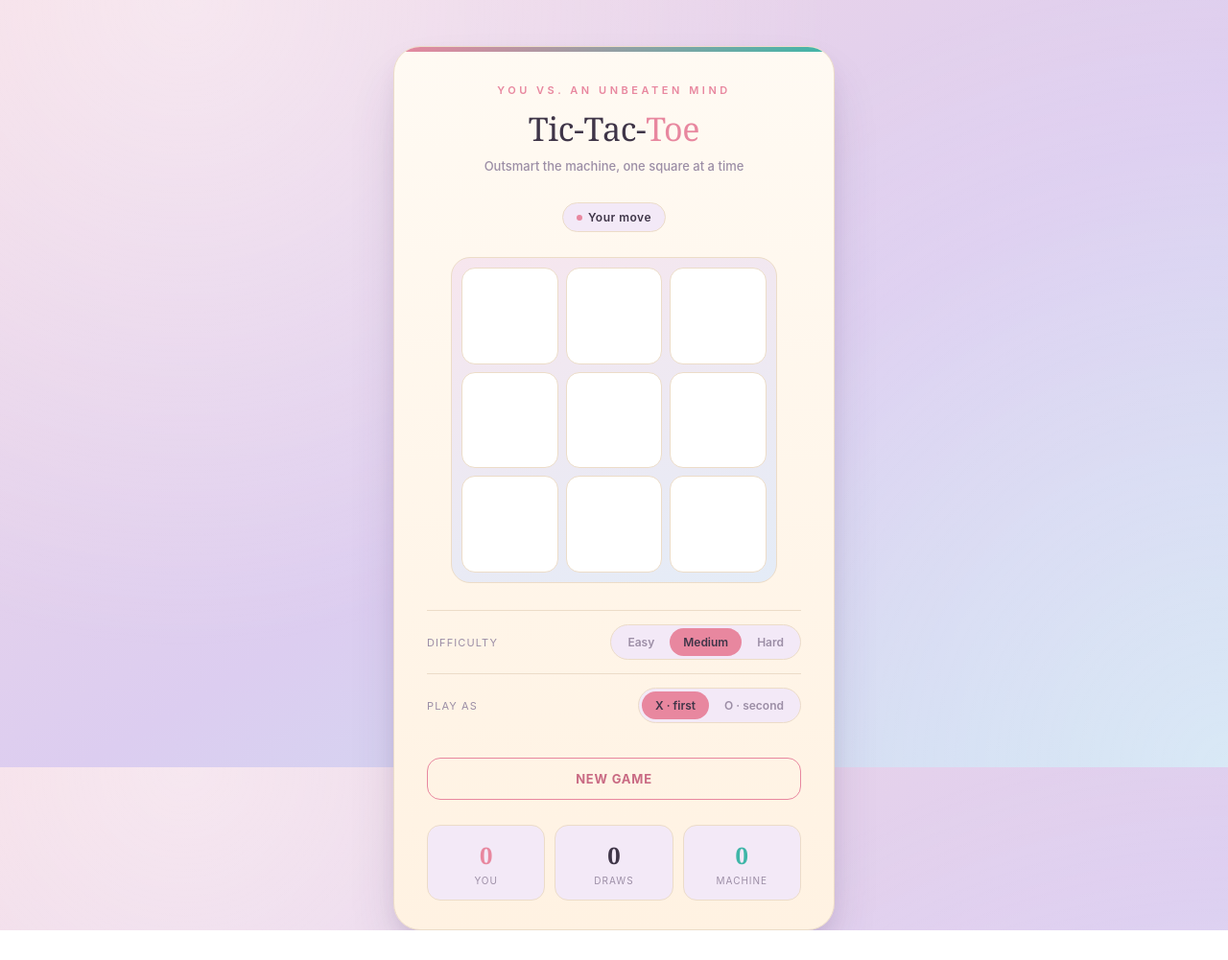
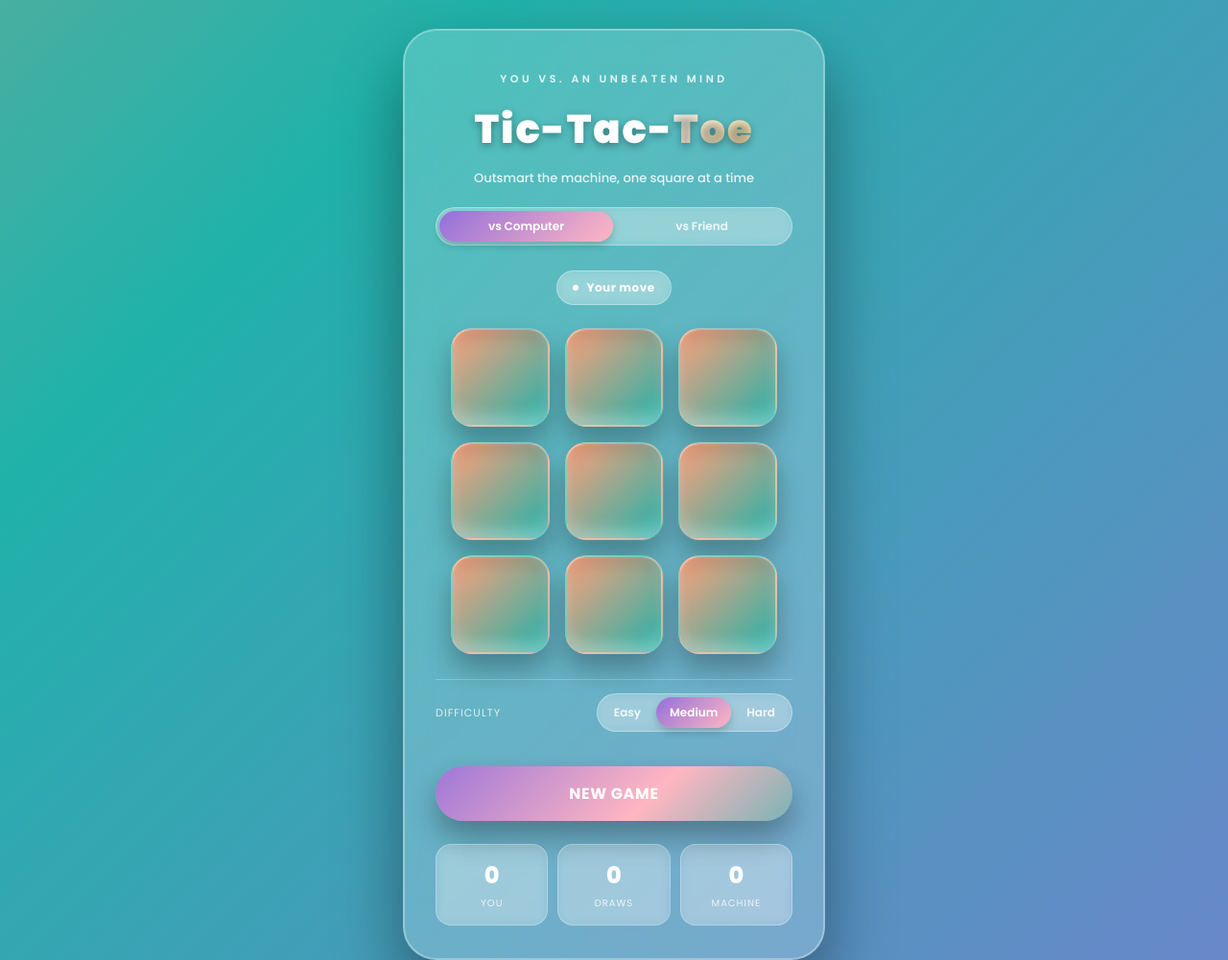
Before and after one commit to MubasharAkram05/Tic-Tac_Toe, a plain HTML site: page index.html in a window 1280 px wide. Shown: the whole page at 96% size. Before the commit the page ends 970 px from the top, so only its background shows below. Drawn offline with Linux system fonts and the light colour scheme.

Commit message:
Refactor HTML and CSS for game interface
Updated styling and structure for the Tic-Tac-Toe game interface, including new player input fields and game mode selection.

```diff
--- a/index.html
+++ b/index.html
@@ -4,87 +4,115 @@
 <meta charset="UTF-8">
 <meta name="viewport" content="width=device-width, initial-scale=1.0">
 <title>Tic-Tac-Toe — vs. the Machine</title>
+<link rel="preconnect" href="https://fonts.googleapis.com">
+<link rel="preconnect" href="https://fonts.gstatic.com" crossorigin>
+<link href="https://fonts.googleapis.com/css2?family=Poppins:wght@400;500;600;700;800;900&display=swap" rel="stylesheet">
 <style>
   :root{
-    --body-bg-1:#f4d9e4;
-    --body-bg-2:#dccdf0;
-    --body-bg-3:#c8dff2;
-    --surface:#fffaf3;
-    --surface-hi:#fff2e2;
-    --line:#ecdcc8;
-    --ink:#3f3548;
-    --muted:#9c8ea6;
-    --gold:#e8879f;
-    --gold-dim:#c96a83;
-    --teal:#3fb6a8;
-    --teal-dim:#2c9186;
-    --shadow: 0 30px 60px -20px rgba(80,55,105,0.3), 0 10px 24px -10px rgba(80,55,105,0.2);
+    --pink:#FFB6C1;
+    --orange:#FFA07A;
+    --teal:#20B2AA;
+    --purple:#9370DB;
+    --ink:#ffffff;
+    --muted:rgba(255,255,255,0.75);
   }
   *{box-sizing:border-box;}
   html,body{height:100%;}
-  body{
-    margin:0;
-    min-height:100vh;
-    background:
-      radial-gradient(circle at 15% 0%, rgba(255,255,255,0.4), transparent 50%),
-      radial-gradient(circle at 100% 100%, rgba(255,255,255,0.3), transparent 55%),
-      linear-gradient(150deg, var(--body-bg-1), var(--body-bg-2) 55%, var(--body-bg-3));
-    color:var(--ink);
-    font-family: -apple-system, BlinkMacSystemFont, "Segoe UI", Helvetica, Arial, sans-serif;
-    display:flex;
-    align-items:flex-start;
-    justify-content:center;
-    padding:48px 20px;
+  body {
+    display: flex;
+    justify-content: center;
+    align-items: flex-start;
+    min-height: 100vh;
+    background: linear-gradient(135deg, #FFB6C1, #FFA07A, #20B2AA, #9370DB);
+    background-size: 400% 400%;
+    animation: gradientBackground 10s ease infinite;
+    font-family: 'Poppins', sans-serif;
+    margin: 0;
+    padding: 30px 16px;
+    color: var(--ink);
+  }
+  @keyframes gradientBackground {
+    0% { background-position: 0% 50%; }
+    50% { background-position: 100% 50%; }
+    100% { background-position: 0% 50%; }
   }
 
-  .card{
+  .card {
     width:100%;
-    max-width:460px;
-    background:linear-gradient(180deg, var(--surface), var(--surface-hi) 100%);
-    border:1px solid var(--line);
-    border-radius:28px;
-    padding:38px 34px 30px;
-    box-shadow:var(--shadow);
-    position:relative;
-    overflow:hidden;
-  }
-  .card::before{
-    content:"";
-    position:absolute;
-    top:0; left:0; right:0;
-    height:5px;
-    background:linear-gradient(90deg, var(--gold), var(--teal));
+    max-width:440px;
+    text-align: center;
+    background: rgba(255, 255, 255, 0.2);
+    padding: 42px 32px 34px;
+    border-radius: 35px;
+    box-shadow: 0 35px 70px rgba(0, 0, 0, 0.4);
+    backdrop-filter: blur(15px);
+    -webkit-backdrop-filter: blur(15px);
+    border: 2px solid rgba(255, 255, 255, 0.3);
   }
 
-  .masthead{
-    text-align:center;
-    margin-bottom:30px;
-  }
+  .masthead{ margin-bottom:26px; }
   .eyebrow{
     font-size:11px;
     letter-spacing:0.32em;
     text-transform:uppercase;
-    color:var(--gold);
+    color:rgba(255,255,255,0.85);
     font-weight:600;
-    margin-bottom:10px;
+    margin-bottom:12px;
   }
-  h1{
-    font-family: Georgia, "Iowan Old Style", "Times New Roman", serif;
-    font-size:34px;
-    font-weight:500;
-    letter-spacing:-0.01em;
-    margin:0;
-    color:var(--ink);
+  h1 {
+    margin: 0;
+    color: #ffffff;
+    font-size: 2.6rem;
+    font-weight: 900;
+    letter-spacing: 2px;
+    text-shadow: 0 3px 8px rgba(0, 0, 0, 0.35);
   }
   h1 em{
     font-style:normal;
-    color:var(--gold);
+    background: linear-gradient(135deg, #ffffff, #FFE29A);
+    background-clip: text;
+    -webkit-background-clip: text;
+    color: transparent;
   }
   .tagline{
-    margin:8px 0 0;
+    margin:10px 0 0;
     font-size:13px;
-    color:var(--muted);
+    color:rgba(255,255,255,0.85);
     font-weight:500;
+  }
+  .mode-seg{
+    display:inline-flex;
+    margin:20px auto 0;
+  }
+  .label{
+    font-size:11px;
+    text-transform:uppercase;
+    letter-spacing:0.1em;
+    color:rgba(255,255,255,0.8);
+    white-space:nowrap;
+  }
+  .header-option{
+    display:flex;
+    flex-direction:column;
+    align-items:center;
+    gap:8px;
+    margin-top:18px;
+  }
+  .header-names{
+    display:none;
+    flex-direction:row;
+    justify-content:center;
+    align-items:flex-start;
+    gap:16px;
+    margin-top:18px;
+  }
+  .header-names .name-field{
+    display:flex;
+    flex-direction:column;
+    align-items:center;
+    gap:8px;
+    flex:1;
+    min-width:0;
   }
 
   .status-row{
@@ -92,24 +120,25 @@
     align-items:center;
     justify-content:center;
     gap:10px;
-    margin-bottom:26px;
+    margin-bottom:24px;
   }
   .pill{
     display:inline-flex;
     align-items:center;
-    gap:6px;
+    gap:8px;
     font-size:12px;
     letter-spacing:0.04em;
-    padding:7px 14px;
+    padding:8px 16px;
     border-radius:100px;
-    background:#f3e9f7;
-    border:1px solid var(--line);
-    color:var(--muted);
+    background:rgba(255,255,255,0.22);
+    border:1px solid rgba(255,255,255,0.35);
+    color:#ffffff;
+    backdrop-filter: blur(6px);
   }
   .pill .dot{
     width:6px; height:6px;
     border-radius:50%;
-    background:var(--gold);
+    background:#ffffff;
   }
   .pill.thinking .dot{
     animation:pulse 1s infinite ease-in-out;
@@ -118,77 +147,79 @@
     0%,100%{opacity:0.35; transform:scale(0.85);}
     50%{opacity:1; transform:scale(1.15);}
   }
-  #status-text{ color:var(--ink); font-weight:600; }
+  #status-text{ color:#ffffff; font-weight:700; }
 
   .board-wrap{
     position:relative;
     width:min(100%, 340px);
-    aspect-ratio:1/1;
     margin:0 auto;
-    background:linear-gradient(160deg, #f7e6ee, #e4ecf7);
-    border-radius:20px;
-    padding:10px;
-    border:1px solid var(--line);
   }
   .board{
     position:relative;
     width:100%;
-    height:100%;
     display:grid;
     grid-template-columns:repeat(3, 1fr);
     grid-template-rows:repeat(3, 1fr);
-    gap:8px;
+    gap:16px;
   }
-  .cell{
-    background:#ffffff;
-    border:1px solid var(--line);
-    border-radius:14px;
-    display:flex;
-    align-items:center;
-    justify-content:center;
-    cursor:pointer;
-    transition:background 0.15s ease, transform 0.1s ease, border-color 0.15s ease;
+  .cell {
+    aspect-ratio: 1/1;
+    display: flex;
+    justify-content: center;
+    align-items: center;
+    background: linear-gradient(135deg, #FFA07A, #20B2AA);
+    border-radius: 22px;
+    cursor: pointer;
+    transition: all 0.4s ease;
+    box-shadow: 0 16px 28px rgba(0, 0, 0, 0.28), inset 0 -8px 16px rgba(255, 255, 255, 0.35), inset 0 8px 16px rgba(0, 0, 0, 0.12);
+    backdrop-filter: blur(10px);
+    border: 2px solid rgba(255, 255, 255, 0.3);
   }
-  .cell:hover:not(.taken):not(.disabled){
-    background:#fff9ef;
-    border-color:var(--gold);
+  .cell:hover:not(.taken):not(.disabled) {
+    background: linear-gradient(135deg, #20B2AA, #FFB6C1);
+    transform: scale(1.08) rotate(3deg);
+    box-shadow: 0 20px 36px rgba(0, 0, 0, 0.32), inset 0 -10px 20px rgba(255, 255, 255, 0.4), inset 0 10px 20px rgba(0, 0, 0, 0.15);
   }
-  .cell:active:not(.taken):not(.disabled){
-    transform:scale(0.97);
+  .cell:active:not(.taken):not(.disabled) {
+    transform: scale(0.92) rotate(-3deg);
   }
   .cell.taken, .cell.disabled{ cursor:default; }
   .cell svg{
-    width:52%;
-    height:52%;
+    width:50%;
+    height:50%;
     overflow:visible;
+    filter: drop-shadow(0 4px 6px rgba(0,0,0,0.25));
   }
   .cell .stroke{
     fill:none;
-    stroke-width:9;
+    stroke-width:10;
     stroke-linecap:round;
     animation:draw 0.32s ease forwards;
   }
   .cell.x .stroke{
-    stroke:var(--gold);
+    stroke:#ffffff;
     stroke-dasharray:180;
     stroke-dashoffset:180;
   }
   .cell.o .stroke{
-    stroke:var(--teal);
+    stroke:#FFE29A;
     stroke-dasharray:216;
     stroke-dashoffset:216;
   }
   @keyframes draw{
     to{ stroke-dashoffset:0; }
   }
-  .cell.win{ background:#fff0da; border-color:var(--gold); }
+  .cell.win{
+    background: linear-gradient(135deg, #9370DB, #FFB6C1);
+    border-color: #ffffff;
+  }
 
   .win-line{
     position:absolute;
-    height:3px;
-    border-radius:3px;
-    background:var(--gold);
-    box-shadow:0 0 12px rgba(201,162,75,0.7);
+    height:4px;
+    border-radius:4px;
+    background:#ffffff;
+    box-shadow:0 0 16px rgba(255,255,255,0.9);
     transform-origin:left center;
     left:0; top:0;
     width:0;
@@ -197,7 +228,7 @@
   }
 
   .controls{
-    margin-top:28px;
+    margin-top:26px;
   }
   .control-row{
     display:flex;
@@ -205,91 +236,121 @@
     justify-content:space-between;
     gap:12px;
     padding:14px 0;
-    border-top:1px solid var(--line);
+    border-top:1px solid rgba(255,255,255,0.25);
   }
-  .control-row .label{
-    font-size:11px;
-    text-transform:uppercase;
-    letter-spacing:0.1em;
-    color:var(--muted);
-    white-space:nowrap;
+  .name-input{
+    width:100%;
+    max-width:100%;
+    background:rgba(255,255,255,0.25);
+    border:1px solid rgba(255,255,255,0.4);
+    border-radius:100px;
+    padding:9px 16px;
+    font-family:inherit;
+    font-size:13px;
+    color:#ffffff;
+    outline:none;
+    text-align:center;
+    backdrop-filter: blur(6px);
+    transition:border-color 0.15s ease, background 0.15s ease;
+  }
+  .name-input:focus{
+    border-color:#ffffff;
+    background:rgba(255,255,255,0.32);
+  }
+  .name-input::placeholder{
+    color:rgba(255,255,255,0.7);
   }
   .seg{
     display:flex;
-    background:#f3e9f7;
-    border:1px solid var(--line);
+    background:rgba(255,255,255,0.2);
+    border:1px solid rgba(255,255,255,0.35);
     border-radius:100px;
     padding:3px;
     gap:2px;
+    backdrop-filter: blur(6px);
   }
   .seg-btn{
     background:transparent;
     border:none;
-    color:var(--muted);
+    color:rgba(255,255,255,0.85);
     font-family:inherit;
     font-size:12px;
     font-weight:600;
     padding:7px 14px;
     border-radius:100px;
     cursor:pointer;
+    text-align:center;
+    flex:1;
     transition:background 0.15s ease, color 0.15s ease;
   }
   .seg-btn.active{
-    background:var(--gold);
-    color:var(--bg-0);
+    background:linear-gradient(135deg, #9370DB, #FFB6C1);
+    color:#ffffff;
+    box-shadow:0 4px 10px rgba(0,0,0,0.2);
   }
   .seg-btn:hover:not(.active){
-    color:var(--ink);
-  }
-
-  .reset-btn{
-    width:100%;
-    margin-top:22px;
-    background:transparent;
-    border:1.5px solid var(--gold);
-    color:var(--gold-dim);
-    font-family:inherit;
-    font-size:13px;
-    font-weight:700;
-    letter-spacing:0.06em;
-    text-transform:uppercase;
-    padding:13px;
-    border-radius:14px;
-    cursor:pointer;
-    transition:background 0.15s ease, color 0.15s ease;
-  }
-  .reset-btn:hover{
-    background:var(--gold);
     color:#ffffff;
   }
 
+  #restartButton, .reset-btn {
+    width:100%;
+    margin-top:22px;
+    padding: 16px 40px;
+    font-size: 1rem;
+    font-weight:700;
+    letter-spacing:0.04em;
+    text-transform:uppercase;
+    color: #fff;
+    background: linear-gradient(135deg, #9370DB, #FFB6C1, #20B2AA, #FFA07A);
+    background-size: 200% 200%;
+    animation: gradientButton 5s ease infinite;
+    border: none;
+    border-radius: 40px;
+    cursor: pointer;
+    transition: all 0.4s ease;
+    box-shadow: 0 16px 30px rgba(0, 0, 0, 0.3);
+    font-family:inherit;
+  }
+  @keyframes gradientButton {
+    0% { background-position: 0% 50%; }
+    50% { background-position: 100% 50%; }
+    100% { background-position: 0% 50%; }
+  }
+  .reset-btn:hover{
+    transform: translateY(-4px) scale(1.03);
+    box-shadow: 0 20px 38px rgba(0, 0, 0, 0.35);
+  }
+  .reset-btn:active{
+    transform: translateY(0) scale(1);
+    box-shadow: 0 12px 22px rgba(0, 0, 0, 0.25);
+  }
+
   .scoreboard{
-    margin-top:26px;
+    margin-top:24px;
     display:grid;
     grid-template-columns:repeat(3, 1fr);
     gap:10px;
   }
   .score-item{
     text-align:center;
-    background:#f3e9f7;
-    border:1px solid var(--line);
-    border-radius:14px;
+    background:rgba(255,255,255,0.18);
+    border:1px solid rgba(255,255,255,0.3);
+    border-radius:16px;
     padding:14px 4px;
+    backdrop-filter: blur(6px);
   }
   .score-item .num{
     font-size:24px;
-    font-weight:700;
-    font-family: Georgia, serif;
+    font-weight:800;
+    color:#ffffff;
   }
   .score-item .lbl{
     font-size:10px;
     text-transform:uppercase;
     letter-spacing:0.1em;
-    color:var(--muted);
+    color:rgba(255,255,255,0.8);
     margin-top:4px;
   }
-  .score-item.x .num{ color:var(--gold); }
-  .score-item.o .num{ color:var(--teal); }
 </style>
 </head>
 <body>
@@ -299,6 +360,20 @@
     <div class="eyebrow">You vs. an unbeaten mind</div>
     <h1>Tic-Tac-<em>Toe</em></h1>
     <p class="tagline">Outsmart the machine, one square at a time</p>
+    <div class="seg mode-seg" id="mode-group">
+      <button class="seg-btn active" data-mode="computer">vs Computer</button>
+      <button class="seg-btn" data-mode="friend">vs Friend</button>
+    </div>
+    <div class="header-names" id="names-row">
+      <div class="name-field">
+        <span class="label">Player 1 (X)</span>
+        <input type="text" id="player1-input" class="name-input" placeholder="Player 1" maxlength="14">
+      </div>
+      <div class="name-field">
+        <span class="label">Player 2 (O)</span>
+        <input type="text" id="player2-input" class="name-input" placeholder="Player 2" maxlength="14">
+      </div>
+    </div>
   </div>
 
   <div class="status-row">
@@ -311,19 +386,12 @@
   </div>
 
   <div class="controls">
-    <div class="control-row">
+    <div class="control-row" id="difficulty-row">
       <span class="label">Difficulty</span>
       <div class="seg" id="difficulty-group">
         <button class="seg-btn" data-level="easy">Easy</button>
         <button class="seg-btn active" data-level="medium">Medium</button>
         <button class="seg-btn" data-level="hard">Hard</button>
-      </div>
-    </div>
-    <div class="control-row">
-      <span class="label">Play as</span>
-      <div class="seg" id="mark-group">
-        <button class="seg-btn active" data-mark="X">X · first</button>
-        <button class="seg-btn" data-mark="O">O · second</button>
       </div>
     </div>
     <button class="reset-btn" id="reset-btn">New Game</button>
@@ -332,7 +400,7 @@
   <div class="scoreboard">
     <div class="score-item x">
       <div class="num" id="score-x">0</div>
-      <div class="lbl">You</div>
+      <div class="lbl" id="label-x">You</div>
     </div>
     <div class="score-item">
       <div class="num" id="score-draw">0</div>
@@ -340,7 +408,7 @@
     </div>
     <div class="score-item o">
       <div class="num" id="score-o">0</div>
-      <div class="lbl">Machine</div>
+      <div class="lbl" id="label-o">Machine</div>
     </div>
   </div>
 </div>
@@ -351,11 +419,17 @@
   const statusPill = document.getElementById('status-pill');
   const statusText = document.getElementById('status-text');
   const resetBtn = document.getElementById('reset-btn');
+  const modeGroup = document.getElementById('mode-group');
   const difficultyGroup = document.getElementById('difficulty-group');
-  const markGroup = document.getElementById('mark-group');
+  const difficultyRow = document.getElementById('difficulty-row');
+  const namesRow = document.getElementById('names-row');
+  const player1Input = document.getElementById('player1-input');
+  const player2Input = document.getElementById('player2-input');
   const scoreXEl = document.getElementById('score-x');
   const scoreOEl = document.getElementById('score-o');
   const scoreDrawEl = document.getElementById('score-draw');
+  const labelXEl = document.getElementById('label-x');
+  const labelOEl = document.getElementById('label-o');
   const winLineEl = document.getElementById('win-line');
   const boardWrap = document.querySelector('.board-wrap');
 
@@ -363,6 +437,9 @@
   let humanMark = 'X';
   let aiMark = 'O';
   let difficulty = 'medium';
+  let mode = 'computer';
+  let player1Name = 'Player 1';
+  let player2Name = 'Player 2';
   let gameOver = false;
   let scores = { X: 0, O: 0, draw: 0 };
 
@@ -418,6 +495,18 @@
     if(gameOver) return;
     const idx = parseInt(e.currentTarget.dataset.index);
     if(board[idx]) return;
+
+    if(mode === 'friend'){
+      const turn = currentTurn();
+      board[idx] = turn;
+      render();
+      const result = checkWinner(board);
+      if(result){ endGame(result); return; }
+      const next = turn === 'X' ? 'O' : 'X';
+      statusText.textContent = (next === 'X' ? player1Name : player2Name) + "'s move";
+      return;
+    }
+
     if(currentTurn() !== humanMark) return;
 
     board[idx] = humanMark;
@@ -555,13 +644,14 @@
         result.line.forEach(i=> boardEl.children[i].classList.add('win'));
         drawWinLine(result.line);
       }
-      if(result.mark === humanMark){
+      if(mode === 'friend'){
+        statusText.textContent = (result.mark === 'X' ? player1Name : player2Name) + ' wins';
+      } else if(result.mark === humanMark){
         statusText.textContent = 'You win';
-        scores[humanMark]++;
       } else {
         statusText.textContent = 'Machine wins';
-        scores[aiMark]++;
       }
+      scores[result.mark]++;
     }
     updateScoreboard();
   }
@@ -572,6 +662,16 @@
     scoreDrawEl.textContent = scores.draw;
   }
 
+  function updateLabels(){
+    if(mode === 'friend'){
+      labelXEl.textContent = player1Name;
+      labelOEl.textContent = player2Name;
+    } else {
+      labelXEl.textContent = humanMark === 'X' ? 'You' : 'Machine';
+      labelOEl.textContent = humanMark === 'O' ? 'You' : 'Machine';
+    }
+  }
+
   function newGame(){
     board = Array(9).fill(null);
     gameOver = false;
@@ -579,6 +679,13 @@
     buildBoard();
     render();
     setDisabled(false);
+    updateLabels();
+
+    if(mode === 'friend'){
+      statusText.textContent = player1Name + "'s move";
+      return;
+    }
+
     if(humanMark === 'O'){
       statusText.textContent = 'Machine opens';
       setThinking(true);
@@ -593,20 +700,30 @@
     }
   }
 
+  modeGroup.addEventListener('click', (e)=>{
+    const btn = e.target.closest('.seg-btn');
+    if(!btn) return;
+    mode = btn.dataset.mode;
+    Array.from(modeGroup.children).forEach(b=>b.classList.toggle('active', b===btn));
+    difficultyRow.style.display = mode === 'friend' ? 'none' : 'flex';
+    namesRow.style.display = mode === 'friend' ? 'flex' : 'none';
+    newGame();
+  });
+
+  player1Input.addEventListener('input', ()=>{
+    player1Name = player1Input.value.trim() || 'Player 1';
+    updateLabels();
+  });
+  player2Input.addEventListener('input', ()=>{
+    player2Name = player2Input.value.trim() || 'Player 2';
+    updateLabels();
+  });
+
   difficultyGroup.addEventListener('click', (e)=>{
     const btn = e.target.closest('.seg-btn');
     if(!btn) return;
     difficulty = btn.dataset.level;
     Array.from(difficultyGroup.children).forEach(b=>b.classList.toggle('active', b===btn));
-  });
-
-  markGroup.addEventListener('click', (e)=>{
-    const btn = e.target.closest('.seg-btn');
-    if(!btn) return;
-    humanMark = btn.dataset.mark;
-    aiMark = humanMark === 'X' ? 'O' : 'X';
-    Array.from(markGroup.children).forEach(b=>b.classList.toggle('active', b===btn));
-    newGame();
   });
 
   resetBtn.addEventListener('click', newGame);
```
